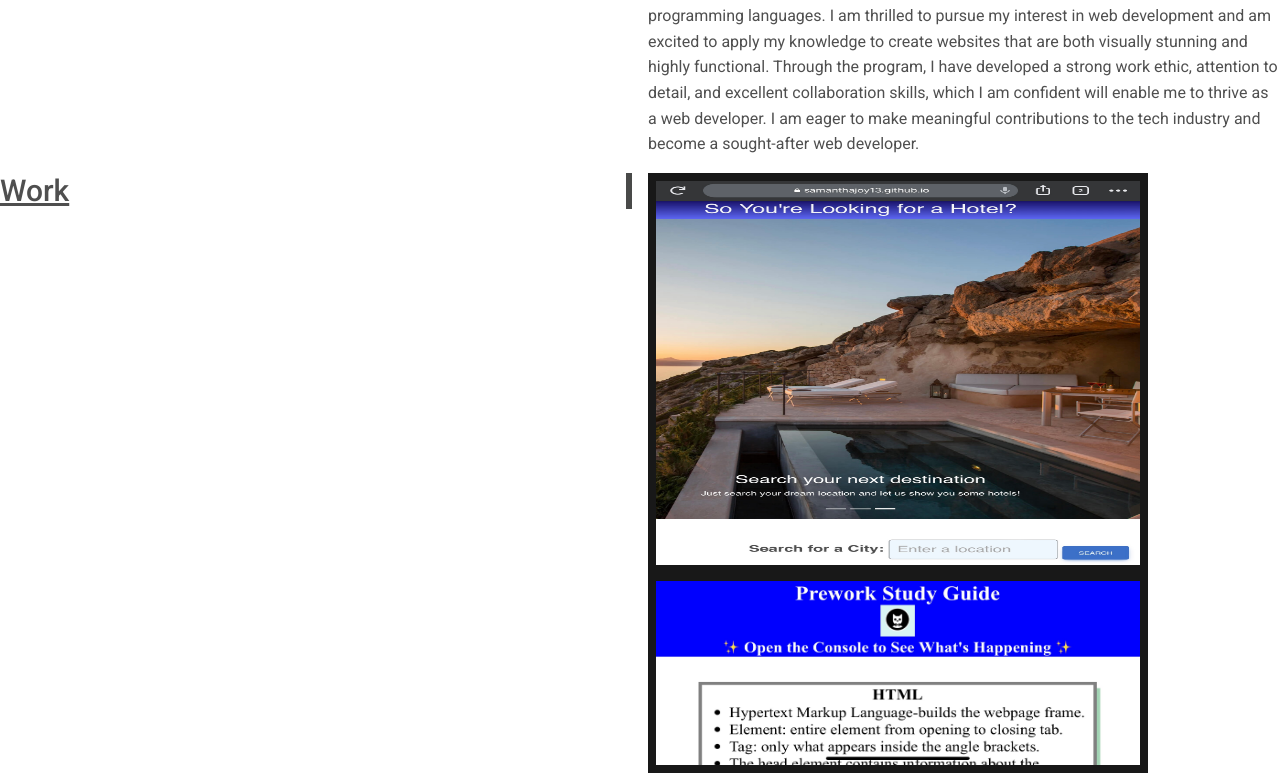
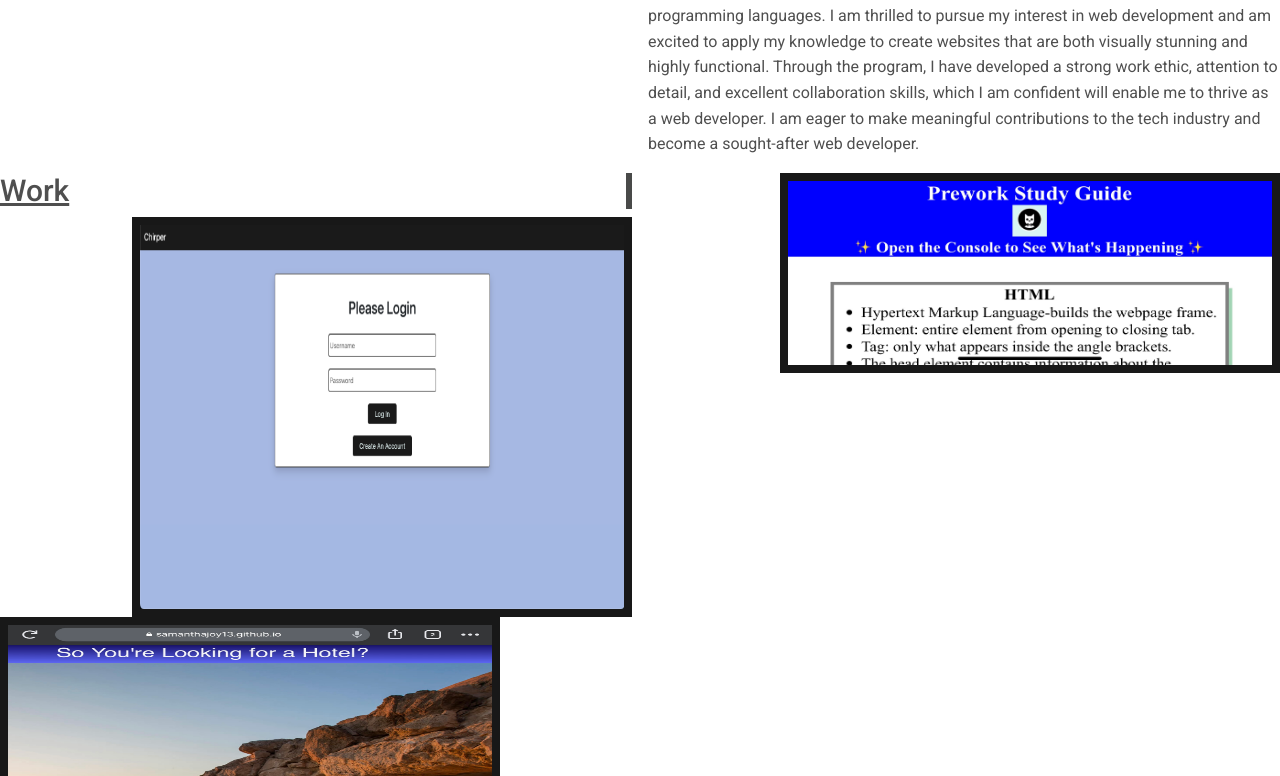
Before and after one commit to SamanthaJoy13/personalPortfolio, a plain HTML site: page index.html in a window 1280 px wide. Shown: the part 295-1071 px from the top of the page. Drawn offline with nearby package versions, Linux system fonts and the light colour scheme.

Commit message:
added 2nd project

```diff
--- a/Assets/css/style.css
+++ b/Assets/css/style.css
@@ -57,14 +57,20 @@ h2 {
   border-width: 8px;
 }
 
+.second-project {
+  height: 400px;
+  width: 500px;
+  border-style: solid;
+  border-color: #181818;
+  border-width: 8px;
+  float: right;
+}
+
 .first-repo {
   height: 200px;
   width: 500px;
   border-style: solid;
   border-color: #181818;
   border-width: 8px;
+  float: right;
 }
-
-.contactMe {
-
-}
--- a/index.html
+++ b/index.html
@@ -87,6 +87,8 @@
     <section class="myWork">
       <div class="vl">
         <h2 id="work">Work</div></h2>
+        <a href="https://chirperapp.herokuapp.com/homepage" target="blank"><img class="second-project" src="Assets/images/second-project.png" alt="second project">
+        <br />
          <a href="https://samanthajoy13.github.io/so_youre_looking_for_a_hotel/" target="blank"><img class="first-project" src="Assets/images/first-project.jpg" alt="first project">
          <br />
           <a href="https://samanthajoy13.github.io/prework-study-guide/" target="blank"><img class="first-repo" src="Assets/images/first-repo.jpg" alt="first repository">
@@ -112,7 +114,7 @@
           <p><i class="fas fa-phone me-3 text-secondary"></i> (951)809-3331</p>
           <br />
           <div>
-            <a href="https://www.linkedin.com/in/samantha-tavares-38ba5726a/" target="blank" class="me-4 link-secondary">
+            <a href="#" target="blank" class="me-4 link-secondary">
               <i class="fab fa-linkedin"></i>
             </a>
             <a href="https://github.com/SamanthaJoy13" target="blank" class="me-4 link-secondary">
```
Also changed, not shown: Assets/images/second-project.png (added), 1 other file.
